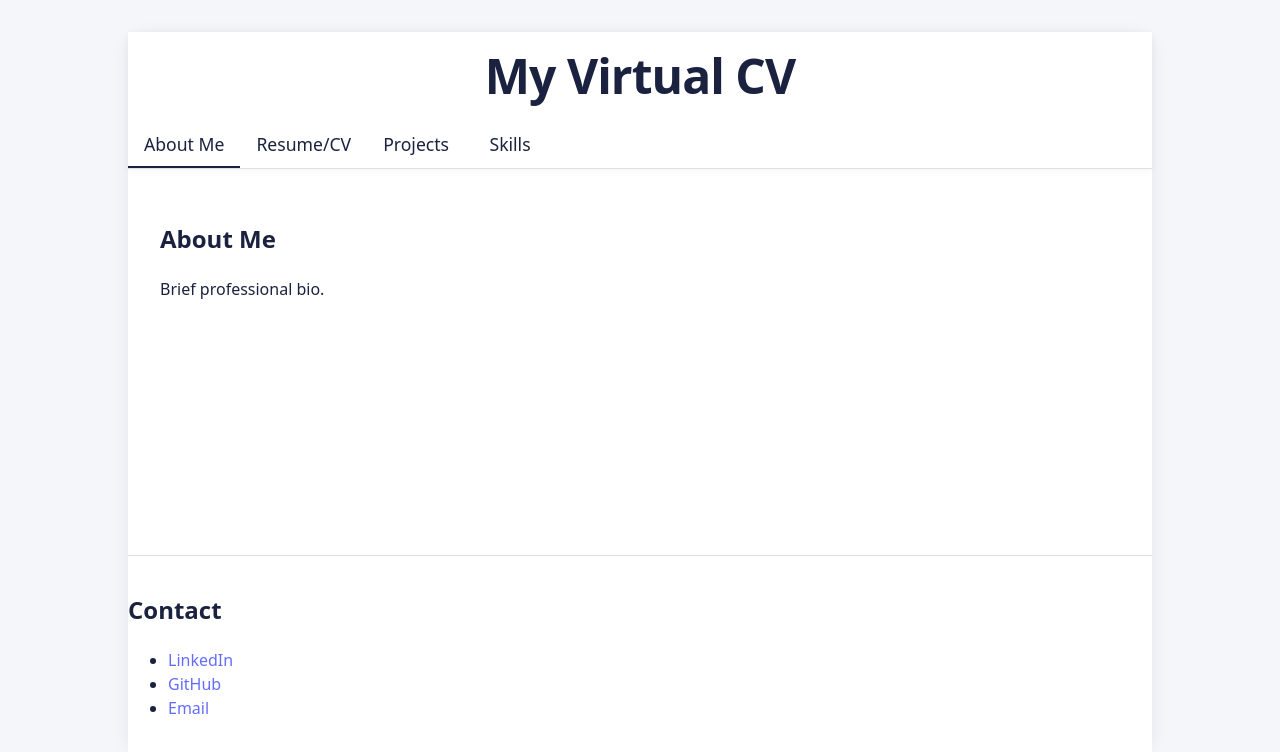
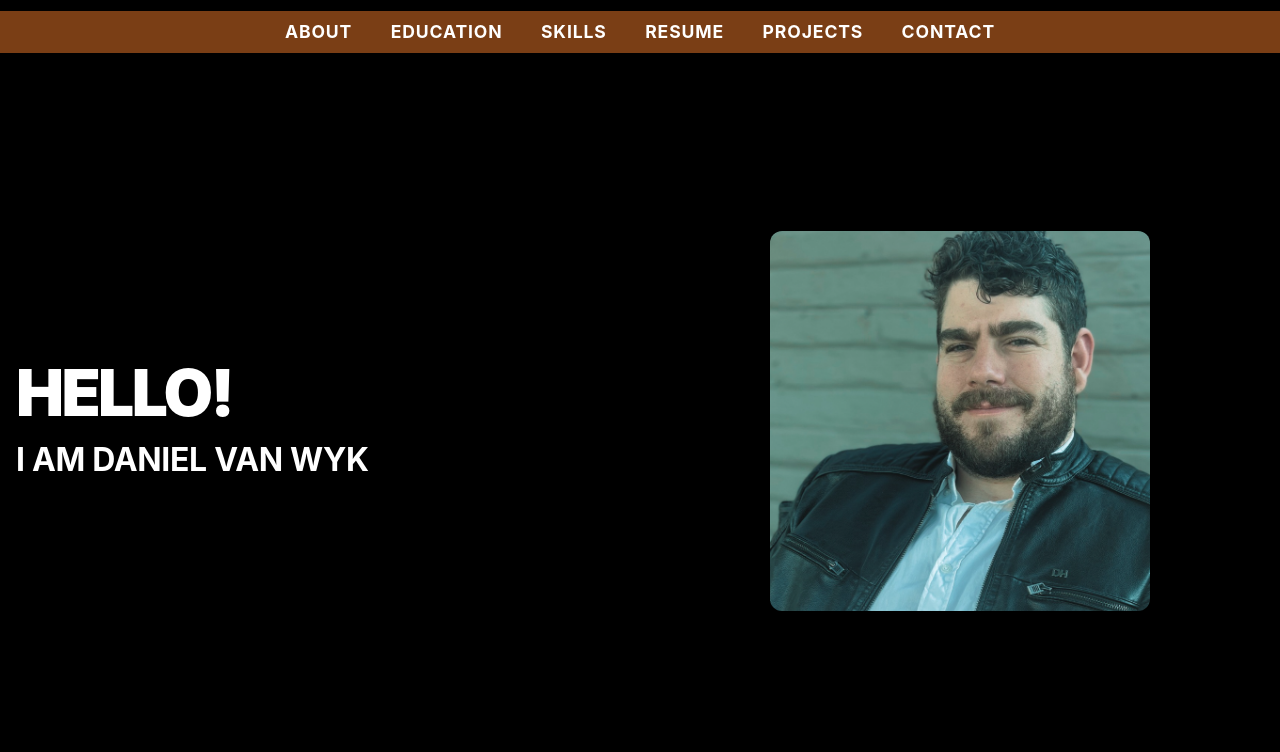
Before and after one commit to BicycleBi-Daniel/virtual-cv, a React (Vite) app in the folder page/: page / in a window 1280 px wide. Shown: the top 752 px of the page. Built offline with nearby package versions, Linux system fonts and the light colour scheme.

Commit message:
adding images and chagning layout

```diff
--- a/page/src/App.jsx
+++ b/page/src/App.jsx
@@ -1,139 +1,17 @@
 
-import * as React from 'react';
-import { Tabs, Tab, Box, Paper, Typography } from '@mui/material';
-import { createTheme, ThemeProvider } from '@mui/material/styles';
-import AboutMe from './components/AboutMe';
-import Resume from './components/Resume';
-import Projects from './components/Projects';
-import Skills from './components/Skills';
-import Contact from './components/Contact';
 
-const appleTheme = createTheme({
-  palette: {
-    mode: 'light',
-    background: {
-      default: '#f5f6fa', // Apple-like light background
-      paper: '#fff',
-    },
-    primary: {
-      main: '#1a223f', // Midnight blue
-      contrastText: '#fff',
-    },
-    secondary: {
-      main: '#2e3a59', // Slightly lighter midnight blue
-    },
-    text: {
-      primary: '#1a223f',
-      secondary: '#555',
-    },
-  },
-  typography: {
-    fontFamily: 'system-ui, -apple-system, BlinkMacSystemFont, "Segoe UI", Roboto, "Helvetica Neue", Arial, sans-serif',
-    h3: {
-      fontWeight: 700,
-      letterSpacing: '-0.02em',
-    },
-  },
-  components: {
-    MuiPaper: {
-      styleOverrides: {
-        root: {
-          borderRadius: 16,
-          boxShadow: '0 2px 16px 0 rgba(26,34,63,0.08)',
-        },
-      },
-    },
-    MuiTabs: {
-      styleOverrides: {
-        indicator: {
-          backgroundColor: '#1a223f',
-        },
-      },
-    },
-    MuiTab: {
-      styleOverrides: {
-        root: {
-          color: '#1a223f',
-          fontWeight: 500,
-          '&.Mui-selected': {
-            color: '#1a223f',
-          },
-        },
-      },
-    },
-  },
-});
-
-const tabLabels = [
-  'About Me',
-  'Resume/CV',
-  'Projects',
-  'Skills',
-];
+import React from 'react';
+import Navbar from './components/Navbar';
+import Hero from './components/Hero';
+import './styles.css';
 
 function App() {
-  const [tab, setTab] = React.useState(0);
-
-  const handleTabChange = (event, newValue) => {
-    setTab(newValue);
-  };
-
   return (
-    <ThemeProvider theme={appleTheme}>
-      <Box sx={{ minHeight: '100vh', width: '100vw', backgroundColor: 'background.default', display: 'flex', flexDirection: 'column', alignItems: 'center' }}>
-        <Paper
-          sx={{
-            width: { xs: '100%', sm: '95%', md: '90%', lg: '80%' },
-            maxWidth: 1400,
-            minHeight: '90vh',
-            mt: 4,
-            mb: 4,
-            mx: 'auto',
-            display: 'flex',
-            flexDirection: 'column',
-            borderRadius: 4,
-            boxShadow: '0 2px 16px 0 rgba(26,34,63,0.08)',
-          }}
-          square
-        >
-          <Box sx={{ borderBottom: 1, borderColor: 'divider', bgcolor: 'background.paper', boxShadow: '0 2px 8px 0 rgba(26,34,63,0.04)' }}>
-            <Typography variant="h3" sx={{ py: 2, color: 'primary.main', textAlign: 'center', fontWeight: 700, letterSpacing: '-0.02em' }}>
-              My Virtual CV
-            </Typography>
-            <Tabs
-              value={tab}
-              onChange={handleTabChange}
-              textColor="primary"
-              indicatorColor="primary"
-              variant="scrollable"
-              scrollButtons="auto"
-              aria-label="Portfolio Tabs"
-              centered
-              sx={{
-                '.MuiTab-root': {
-                  fontSize: '1.1rem',
-                  textTransform: 'none',
-                  letterSpacing: 0,
-                },
-              }}
-            >
-              {tabLabels.map((label, idx) => (
-                <Tab key={label} label={label} />
-              ))}
-            </Tabs>
-          </Box>
-          <Box sx={{ flex: 1, p: { xs: 2, sm: 4 }, width: '100%' }}>
-            {tab === 0 && <AboutMe />}
-            {tab === 1 && <Resume />}
-            {tab === 2 && <Projects />}
-            {tab === 3 && <Skills />}
-          </Box>
-          <Box component="footer" sx={{ bgcolor: 'background.paper', py: 2, borderTop: 1, borderColor: 'divider' }}>
-            <Contact />
-          </Box>
-        </Paper>
-      </Box>
-    </ThemeProvider>
+    <>
+      <Navbar />
+      <Hero />
+      {/* Future sections: <Education />, <Skills />, <Resume />, <Projects />, <Contact /> */}
+    </>
   );
 }
 
--- /dev/null
+++ b/page/src/components/Hero.jsx
@@ -0,0 +1,20 @@
+import React from 'react';
+import '../styles.css';
+
+const Hero = () => (
+  <section className="hero" id="about">
+    <div className="hero-left">
+      <h1>HELLO!</h1>
+      <h2>I AM DANIEL VAN WYK</h2>
+    </div>
+    <div className="hero-right">
+      <img
+        src="/assets/profile_image.png"
+        alt="Daniel van Wyk"
+        className="hero-profile-img"
+      />
+    </div>
+  </section>
+);
+
+export default Hero;
--- /dev/null
+++ b/page/src/components/Navbar.jsx
@@ -0,0 +1,62 @@
+import React, { useState, useEffect, useRef } from 'react';
+import '../styles.css';
+
+const NAV_LINKS = [
+  { label: 'ABOUT', href: '#about' },
+  { label: 'EDUCATION', href: '#education' },
+  { label: 'SKILLS', href: '#skills' },
+  { label: 'RESUME', href: '#resume' },
+  { label: 'PROJECTS', href: '#projects' },
+  { label: 'CONTACT', href: '#contact' },
+];
+
+const Navbar = () => {
+  const [visible, setVisible] = useState(true);
+  const [interacting, setInteracting] = useState(false);
+  const hideTimeout = useRef(null);
+
+  useEffect(() => {
+    const handleMouseMove = (e) => {
+      if (e.clientY < window.innerHeight * 0.1) {
+        setVisible(true);
+      } else if (!interacting) {
+        setVisible(false);
+      }
+    };
+    window.addEventListener('mousemove', handleMouseMove);
+    return () => window.removeEventListener('mousemove', handleMouseMove);
+  }, [interacting]);
+
+  useEffect(() => {
+    if (interacting) {
+      setVisible(true);
+      if (hideTimeout.current) clearTimeout(hideTimeout.current);
+      hideTimeout.current = setTimeout(() => {
+        setVisible(false);
+        setInteracting(false);
+      }, 2000);
+    }
+    return () => hideTimeout.current && clearTimeout(hideTimeout.current);
+  }, [interacting]);
+
+  const handleNavMouseEnter = () => setInteracting(true);
+  const handleNavMouseLeave = () => setInteracting(false);
+
+  return (
+    <nav
+      className={`navbar${visible ? ' navbar-visible' : ' navbar-hidden'}`}
+      onMouseEnter={handleNavMouseEnter}
+      onMouseLeave={handleNavMouseLeave}
+    >
+      <ul className="navbar-links">
+        {NAV_LINKS.map((link) => (
+          <li key={link.href}>
+            <a href={link.href}>{link.label}</a>
+          </li>
+        ))}
+      </ul>
+    </nav>
+  );
+};
+
+export default Navbar;
--- /dev/null
+++ b/page/src/styles.css
@@ -0,0 +1,129 @@
+body {
+  margin: 0;
+  padding: 0;
+  background: #000;
+  color: #fff;
+  font-family: 'Inter', 'Segoe UI', 'Arial', sans-serif;
+  min-height: 100vh;
+}
+
+/* Navbar Styles */
+.navbar {
+  position: sticky;
+  top: 0;
+  left: 0;
+  width: 100vw;
+  background: #7A3E15;
+  z-index: 1000;
+  transition: top 0.4s cubic-bezier(.4,0,.2,1), opacity 0.4s cubic-bezier(.4,0,.2,1);
+  opacity: 1;
+}
+.navbar-hidden {
+  top: -64px;
+  opacity: 0;
+  pointer-events: none;
+}
+.navbar-visible {
+  top: 0;
+  opacity: 1;
+}
+.navbar-links {
+  display: flex;
+  justify-content: center;
+  align-items: center;
+  list-style: none;
+  margin: 0;
+  padding: 0.5rem 0;
+}
+.navbar-links li {
+  margin: 0 1.2rem;
+}
+.navbar-links a {
+  color: #fff;
+  text-decoration: none;
+  font-weight: bold;
+  font-size: 1.1rem;
+  letter-spacing: 0.05em;
+  transition: color 0.2s;
+}
+.navbar-links a:hover {
+  color: #ffe0b2;
+}
+
+/* Hero Section */
+.hero {
+  display: flex;
+  flex-direction: row;
+  align-items: center;
+  justify-content: center;
+  min-height: calc(100vh - 64px);
+  width: 100vw;
+  max-width: 1400px;
+  margin: 0 auto;
+  padding: 2rem 1rem;
+  box-sizing: border-box;
+}
+.hero-left {
+  flex: 1;
+  display: flex;
+  flex-direction: column;
+  align-items: flex-start;
+  justify-content: center;
+  padding-right: 2rem;
+}
+.hero-left h1 {
+  font-size: 4rem;
+  font-weight: 900;
+  margin: 0 0 0.5rem 0;
+  letter-spacing: -0.04em;
+}
+.hero-left h2 {
+  font-size: 2rem;
+  font-weight: 700;
+  margin: 0;
+  letter-spacing: -0.01em;
+}
+.hero-right {
+  flex: 1;
+  display: flex;
+  align-items: center;
+  justify-content: center;
+}
+
+.hero-profile-img {
+  width: 380px;
+  height: 380px;
+  max-width: 95vw;
+  max-height: 70vh;
+  object-fit: cover;
+  border-radius: 12px;
+  border: none;
+  box-shadow: none;
+  background: none;
+}
+
+@media (max-width: 900px) {
+  .hero {
+    flex-direction: column;
+    padding: 2rem 0.5rem;
+  }
+  .hero-left, .hero-right {
+    padding: 0;
+    width: 100%;
+    justify-content: center;
+    align-items: center;
+    text-align: center;
+  }
+  .hero-left h1 {
+    font-size: 2.5rem;
+  }
+  .hero-left h2 {
+    font-size: 1.2rem;
+  }
+  .hero-profile-img {
+    width: 220px;
+    height: 220px;
+    margin-top: 1.5rem;
+    border-radius: 10px;
+  }
+}
```
Also changed, not shown: page/public/assets/profile_image.png (added).
